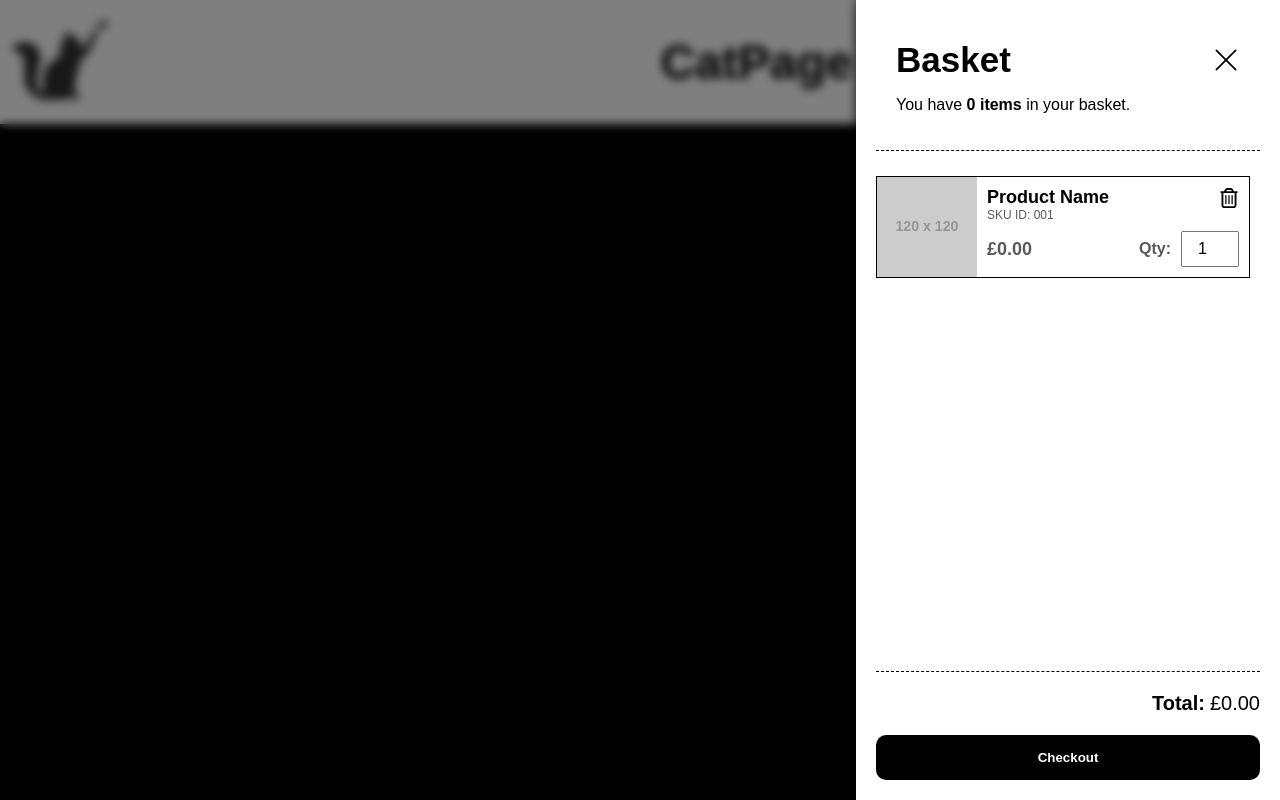
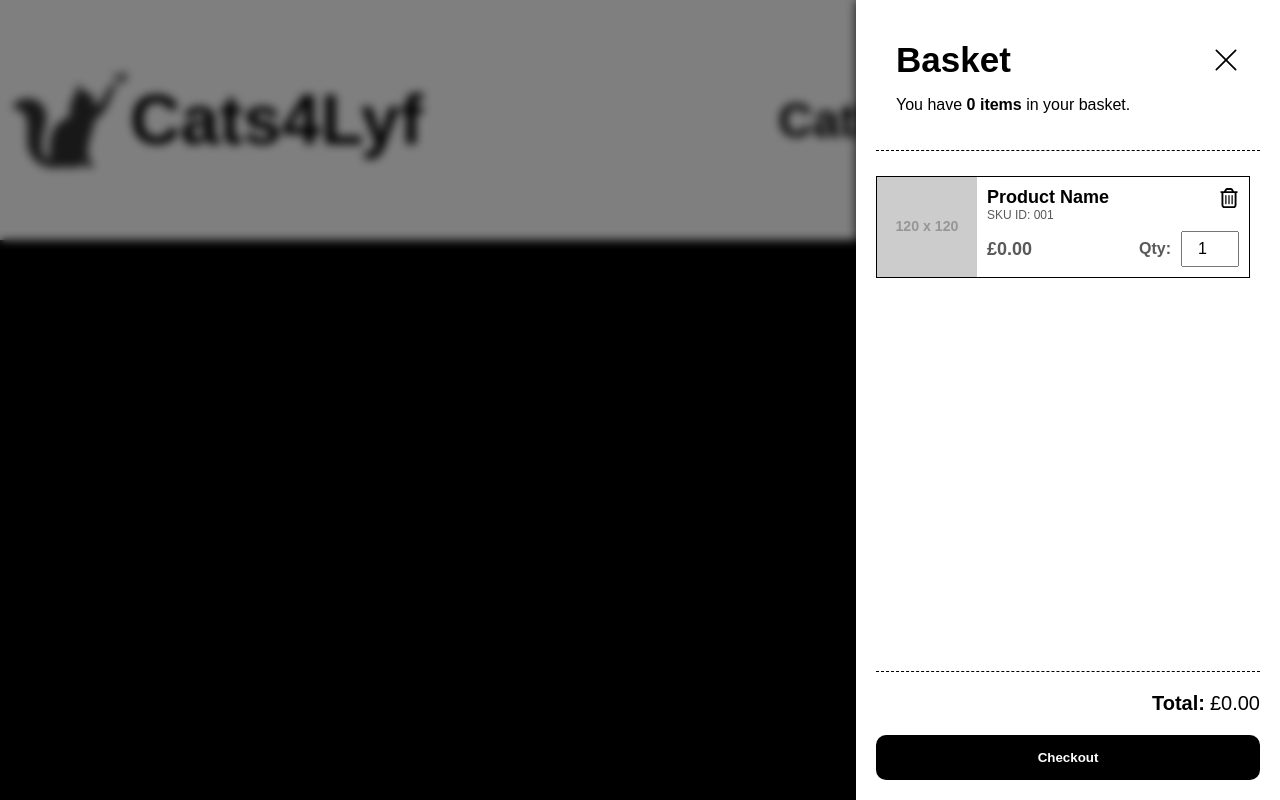
Before and after one commit to latham91/cn-cats4lyf, a React (Vite) app: page / in a window 1280 px wide. Built offline with nearby package versions, Linux system fonts and the light colour scheme; no server answers.

Commit message:
styled navBar more added a brand name to the nav bar, added a number next to the basket as a placeholder

```diff
--- a/package.json
+++ b/package.json
@@ -10,6 +10,7 @@
     "preview": "vite preview"
   },
   "dependencies": {
+    "bootstrap-icons": "^1.11.3",
     "react": "^18.2.0",
     "react-dom": "^18.2.0",
     "react-icons": "^5.0.1",
--- a/src/components/NavBar.css
+++ b/src/components/NavBar.css
@@ -9,13 +9,34 @@
     align-items: center;
 }
 
+.logo {
+    display: flex;
+    align-items: center;
+}
+
 .logo img {
-    width: 100px;
+    width: 120px;
     transition: font-size 0.3s ease;
 }
 
+.logo h1 {
+    color:black;
+    display:flex;
+    justify-content: center;
+    align-items: center;
+    font-size: 70px;
+    text-decoration: none;
+}
+
+
+.pages{
+    display:flex;
+    justify-content: center;
+    align-items: center;
+    gap: 40px;
+}
+
 .pages a {
-    margin-right: 20px;
     text-decoration: none;
     color: black;
     font-size: 3em;
@@ -25,3 +46,24 @@
 .pages a:hover {
     text-decoration: underline;
 }
+
+.cart-container_basket {
+    display: flex;
+    align-items: center;
+    color: black;
+    gap: 3px;
+}
+
+.cart-container_basket p {
+    color: white;
+    font-weight: bolder;
+    display:flex;
+    justify-content: center;
+    align-items: center;
+    height: 20px;
+    width: 20px;
+    background-color: red;
+    border-radius: 50%;
+    padding: 5px;
+    font-size: 20px;
+}
--- a/src/components/NavBar.jsx
+++ b/src/components/NavBar.jsx
@@ -1,20 +1,28 @@
 import { Link } from "react-router-dom";
 import Logo from "../images/Logo.png";
 import "./NavBar.css";
+import { BsBasket } from "react-icons/bs";
+
 
 export default function NavBar() {
     return (
         <section id="navBar">
             <nav className="navbar-container">
+            <Link to="/">
                 <div className="logo">
-                    <Link to="/">
                         <img src={Logo} alt="logo"/>
-                    </Link>
+                    <h1>Cats4Lyf</h1>
                 </div>
+            </Link>
                 <div className="pages">
                     <Link to="/Cats/:id">CatPage</Link>
                     <Link to="/About">About</Link>
-                    <Link to="/Checkout">Checkout</Link>
+                    <Link to="/Checkout" className="cart-container">
+                        <div className="cart-container_basket">
+                                <BsBasket />
+                            <p>2</p>
+                        </div>
+                    </Link>
                 </div>
             </nav>
         </section>
--- a/src/index.css
+++ b/src/index.css
@@ -5,3 +5,7 @@ body {
     padding: 0;
     font-family: sans-serif;
 }
+
+a {
+    text-decoration: none;
+}
```
Also changed, not shown: 1 other file (tests, documents, lock files or other folders).
